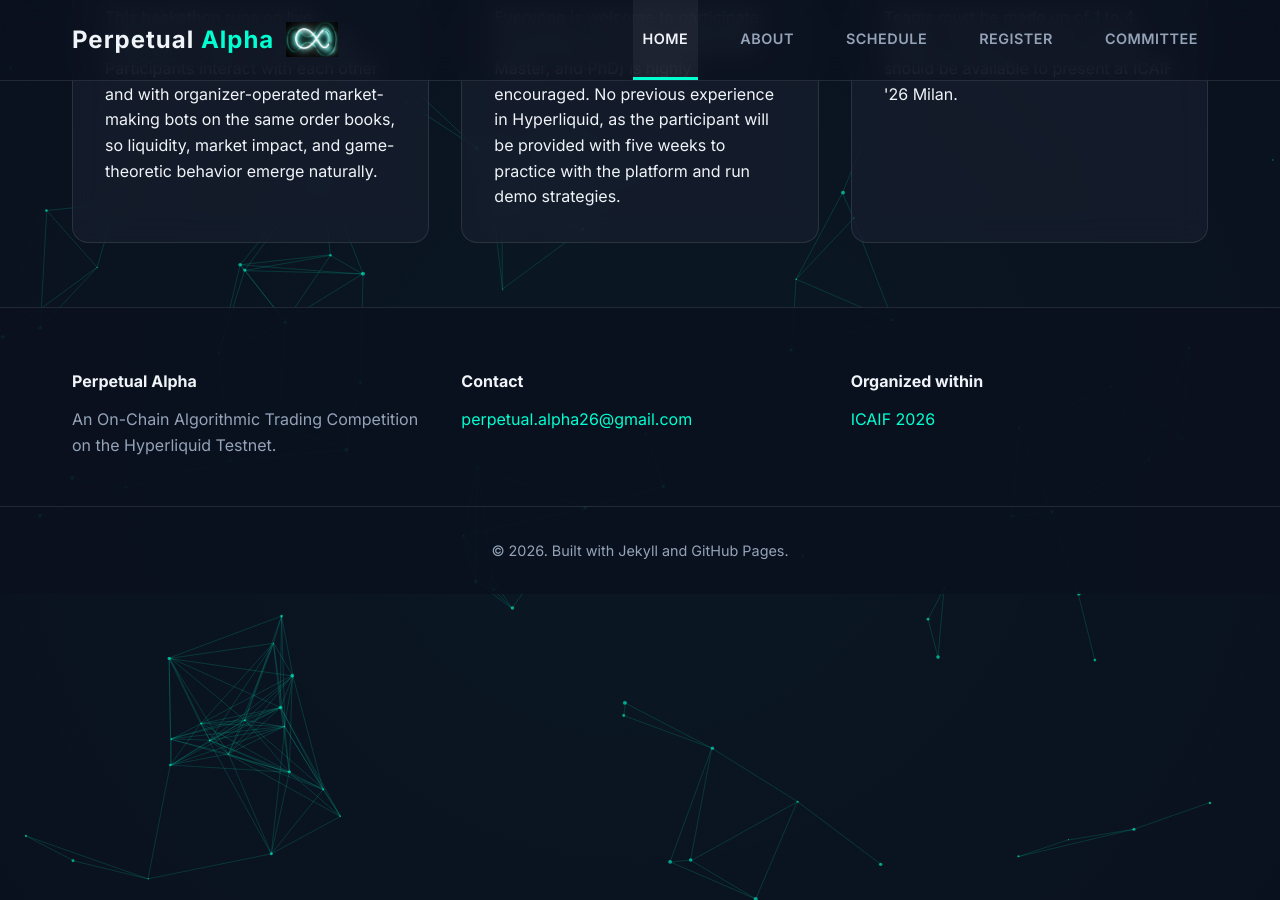
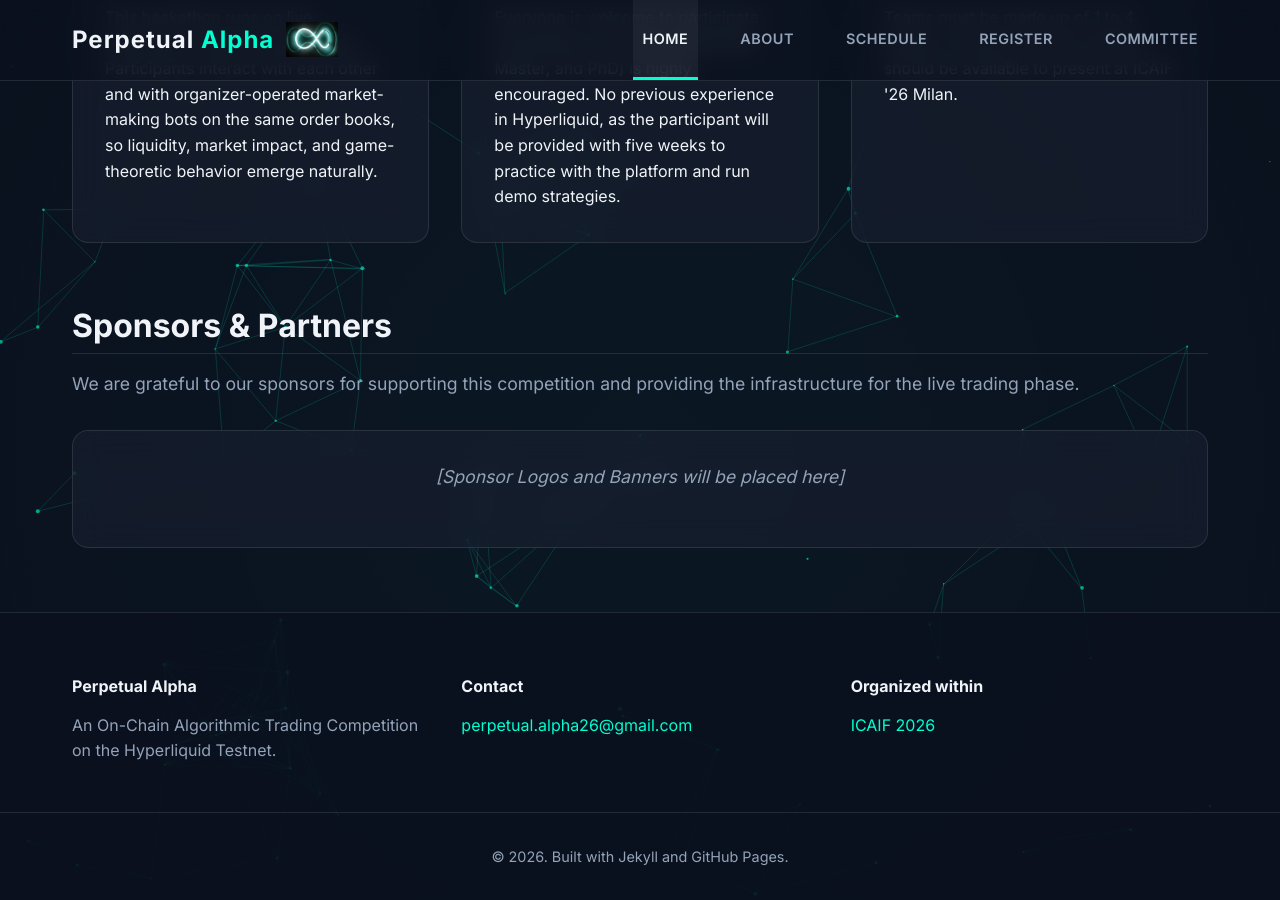
Before and after one commit to perpetual-alpha26/perpetual-alpha26.github.io, a Jekyll site: the page built from index.md, in a window 1280 px wide and 900 px high, scrolled down 1312 px. Built offline with Jekyll 4.4.1, drawn with Linux system fonts in a browser that asks for light colours.

Commit message:
Add Sponsors section to homepage

```diff
--- a/index.md
+++ b/index.md
@@ -59,3 +59,12 @@ title: Perpetual Alpha
         <p>Teams must be made up of 1 to 4 people. At least one team member should be available to present at ICAIF '26 Milan.</p>
     </div>
 </div>
+
+<div class="page-content" style="margin-top: 4rem;">
+    <h2>Sponsors & Partners</h2>
+    <p>We are grateful to our sponsors for supporting this competition and providing the infrastructure for the live trading phase.</p>
+
+    <div class="glass-card" style="margin-top: 2rem; text-align: center;">
+        <p><em>[Sponsor Logos and Banners will be placed here]</em></p>
+    </div>
+</div>
```
